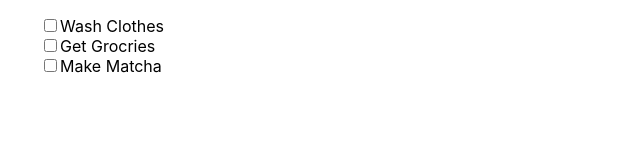
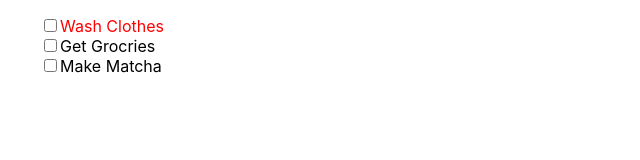
Before and after one commit to NunezAN/react-crash, a React (Create React App) app: page / in a window 1280 px wide. Shown: the top 160 px of the page, without its empty margins (0-640 px from the left). Built offline with nearby package versions, Linux system fonts and the light colour scheme.

Commit message:
using js variables in jsx html content

```diff
--- a/src/components/TodoList.css
+++ b/src/components/TodoList.css
@@ -1,3 +1,6 @@
 ul{
     list-style: none;
 }
+.checkbox__item{
+    color: red;
+}
--- a/src/components/TodoList.jsx
+++ b/src/components/TodoList.jsx
@@ -1,11 +1,12 @@
 import "./TodoList.css"
 
 function TodoList(){
+    const taskOne = "Wash Clothes"
     return(
         <ul>
-            <li>
+            <li className="checkbox__item">
                 <input type="checkbox" id="checkbox1"/>
-                <label htmlFor="checkbox1">Wash Clothes</label>
+                <label htmlFor="checkbox1">{`${taskOne}`}</label>
             </li>
             <li>
                 <input type="checkbox" id="checkbox2"/>
```
